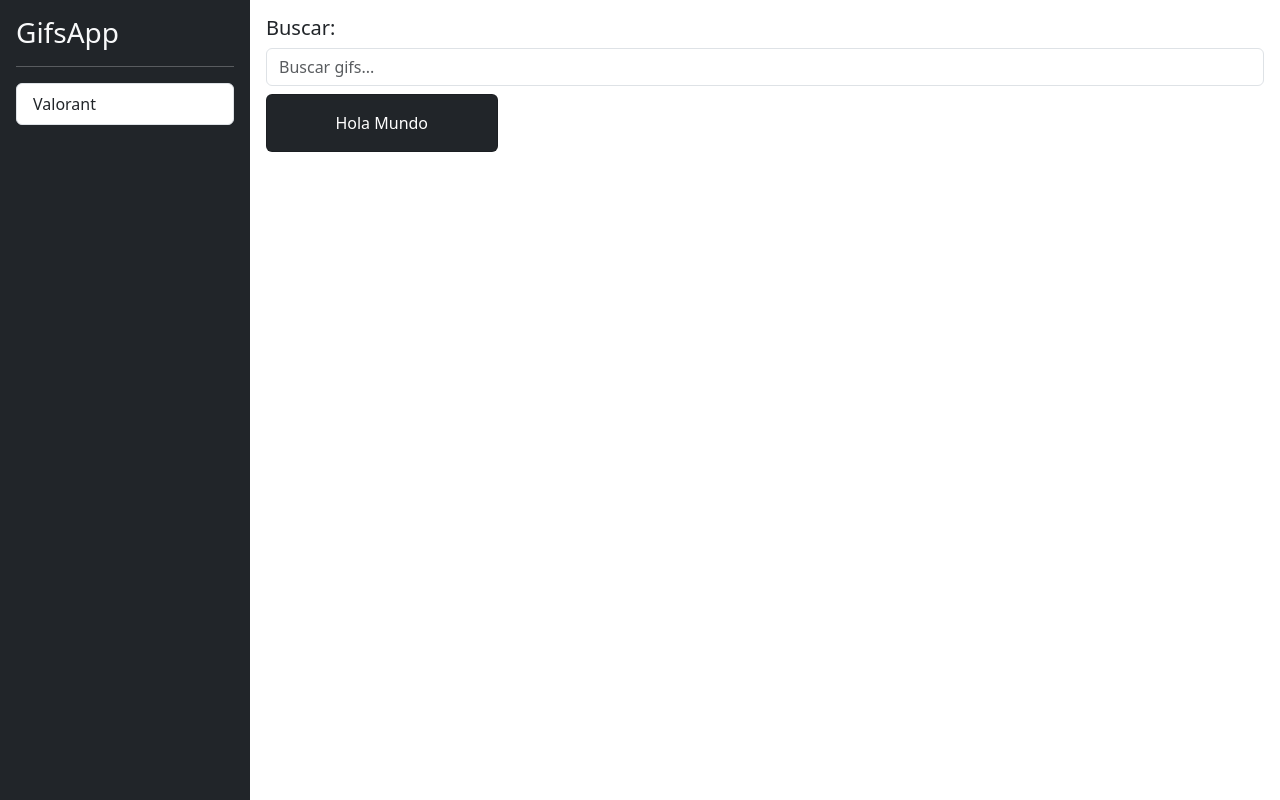
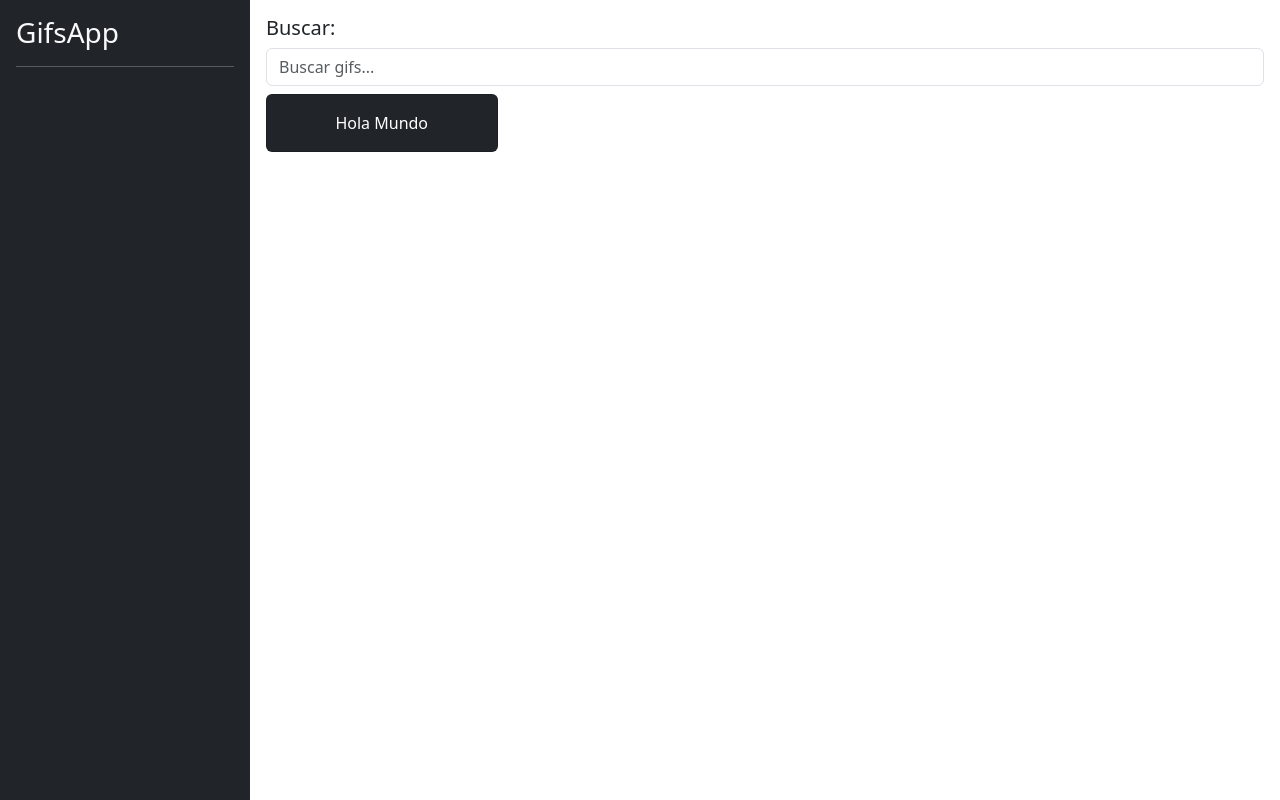
Before and after one commit to Echizen22/Angular_De_cero_a_experto, an Angular app in the folder 03-gifs-app/: page / in a window 1280 px wide. Built offline with nearby package versions, Linux system fonts and the light colour scheme.

Commit message:
GifsService

```diff
--- a/03-gifs-app/src/app/gifs/components/search-box/search-box.component.ts
+++ b/03-gifs-app/src/app/gifs/components/search-box/search-box.component.ts
@@ -1,4 +1,5 @@
 import { Component, ElementRef, ViewChild } from '@angular/core';
+import { GifsService } from '../../services/gifs.service';
 
 @Component({
   selector: 'gifs-search-box',
@@ -18,13 +19,16 @@ export class SearchBoxComponent {
   @ViewChild('txtTagInput')
   public tagInput!: ElementRef<HTMLInputElement>;
 
-  constructor() { }
+  constructor( private gifsService: GifsService ) { }
 
 
   searchTag() {
     const newTag = this.tagInput.nativeElement.value;
 
-    console.log({ newTag });
+    this.gifsService.searchTag( newTag );
+
+    this.tagInput.nativeElement.value = '';
+
   }
 
 }
--- /dev/null
+++ b/03-gifs-app/src/app/gifs/services/gifs.service.ts
@@ -0,0 +1,24 @@
+import { Injectable } from '@angular/core';
+
+@Injectable({ providedIn: 'root' })
+export class GifsService {
+
+
+  private _tagsHistory: string[] = [];
+
+  constructor() { }
+
+  get tagsHistory() {
+    return [...this._tagsHistory];
+  }
+
+
+  searchTag( tag: string ): void {
+
+    this._tagsHistory.unshift( tag );
+
+    console.log(this.tagsHistory);
+
+  }
+
+}
--- a/03-gifs-app/src/app/shared/components/sidebar/sidebar.component.html
+++ b/03-gifs-app/src/app/shared/components/sidebar/sidebar.component.html
@@ -3,8 +3,8 @@
   <hr class="text-white">
 
   <div class="list-group list-reset">
-    <button class="list-group-item list-group-item-action">
-      Valorant
+    <button *ngFor="let tag of tags" class="list-group-item list-group-item-action">
+      {{ tag | titlecase }}
     </button>
   </div>
 
--- a/03-gifs-app/src/app/shared/components/sidebar/sidebar.component.ts
+++ b/03-gifs-app/src/app/shared/components/sidebar/sidebar.component.ts
@@ -1,4 +1,5 @@
 import { Component } from '@angular/core';
+import { GifsService } from '../../../gifs/services/gifs.service';
 
 @Component({
   selector: 'shared-sidebar',
@@ -7,4 +8,12 @@ import { Component } from '@angular/core';
 })
 export class SidebarComponent {
 
+  constructor( private gifsService: GifsService ) {}
+
+
+  get tags(): string[] {
+    return this.gifsService.tagsHistory;
+  }
+
+
 }
```
